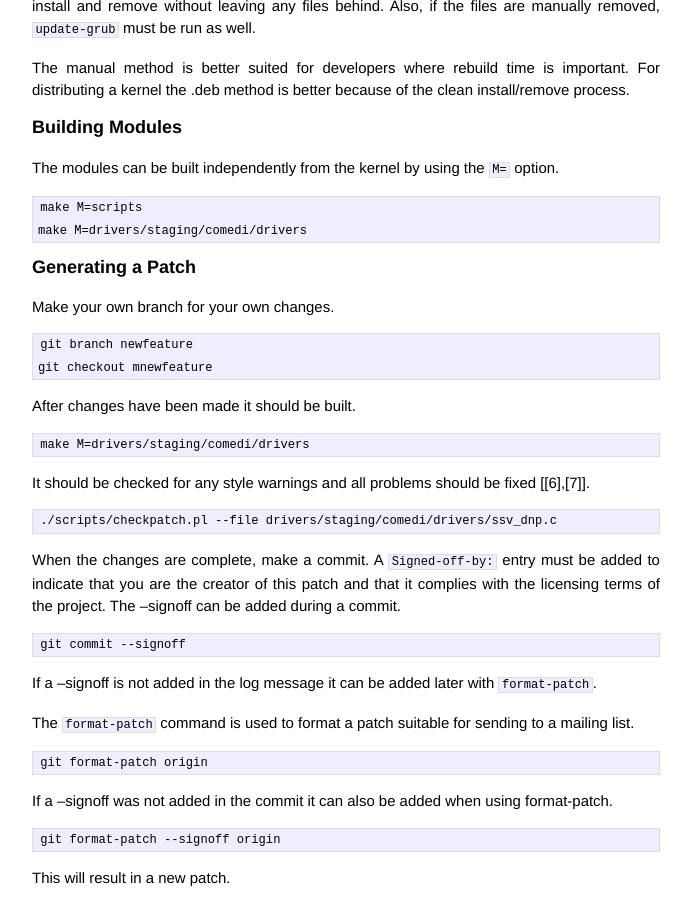
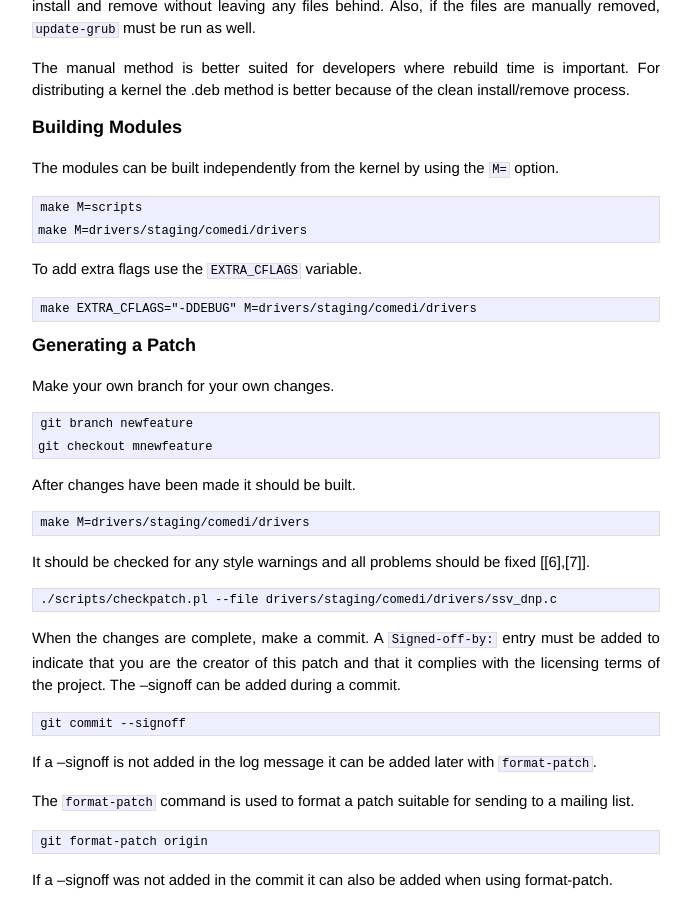
Before and after one commit to jmahler/jmahler.github.io, a Jekyll site: the page built from _posts/2014-04-08-kernel.md, in a window 1280 px wide and 900 px high, scrolled down 1306 px. Shown: the whole window, without its empty margins (294-985 px from the left). Built offline with Jekyll 4.4.1, drawn with Linux system fonts in a browser that asks for light colours; Markdown is read by kramdown in place of the engine named in the settings.

Commit message:
describe how to add extra compilation flags

```diff
--- a/_posts/2014-04-08-kernel.md
+++ b/_posts/2014-04-08-kernel.md
@@ -84,6 +84,10 @@ option.
 
     make M=scripts
     make M=drivers/staging/comedi/drivers
+
+To add extra flags use the `EXTRA_CFLAGS` variable.
+
+    make EXTRA_CFLAGS="-DDEBUG" M=drivers/staging/comedi/drivers
 
 Generating a Patch
 ------------------
```
